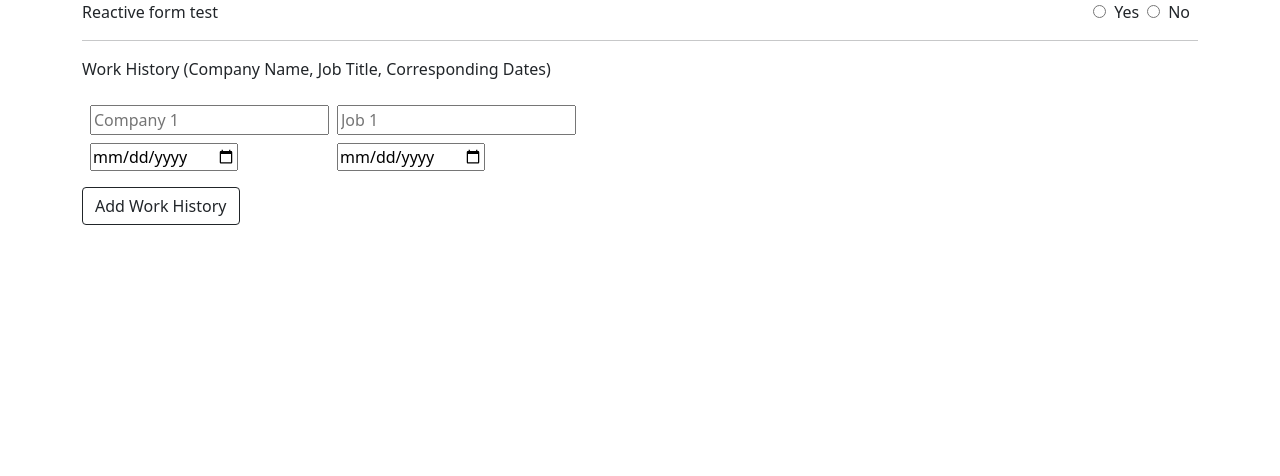
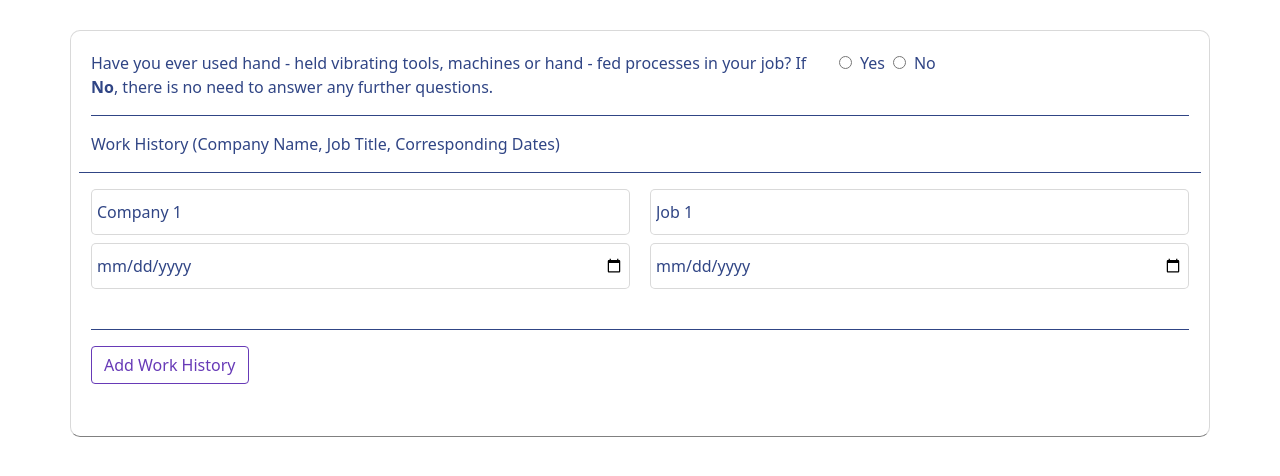
Before and after one commit to SourabhDewan/reactiveFormTask, an Angular app: page / in a window 1280 px wide. Shown: the top 476 px of the page. Built offline with nearby package versions, Linux system fonts and the light colour scheme.

Commit message:
css added

```diff
--- a/src/app/app.component.css
+++ b/src/app/app.component.css
@@ -0,0 +1,40 @@
+#form {
+    margin-top: 30px;
+    padding: 20px;
+    border: .5px solid rgba(128,128,128, .3);
+    border-bottom: .5px solid gray;
+    border-radius: 10px;
+    border-top-width:thin ;
+    color: #304585;
+}
+
+.radiobtn{
+    background-color: #673ab7;
+}
+
+.btn{
+    color: #673ab7;
+    font-weight: 500;
+    border: 1px solid rgba(128,128,128, .3)
+}
+
+.top-border{
+    border-top: .5px solid #304585
+}
+
+.input-width{
+    width: 100%;
+    padding: 10px 5px;
+    border-radius: 5px;
+    color: #304585 ;
+    border: 1px solid rgba(128,128,128, .3);
+}
+
+.input-width:hover{
+
+    border: 1px solid rgb(10, 10, 10);
+}
+
+::placeholder{
+    color: #304585;
+}
--- a/src/app/app.component.html
+++ b/src/app/app.component.html
@@ -1,48 +1,48 @@
-<form class="container" >
+<form id="form" class="container" >
     <div class="form-group">
-        <div>
-            <span>Reactive form test</span>
-            <span class="float-end"><input type="radio" name="test_case" value="yes" (click)="toDisplay()" ><label class="px-2">Yes</label>
-                <input type="radio" name="test_case" value="no" (click)="notToDisplay()"><label class="px-2">No</label></span>
+        <div class="row row-cols-2">
+            <div class="col-8">Have you ever used hand - held vibrating tools, machines or hand - fed processes in your job?
+                If <strong>No</strong>, there is no need to answer any further questions.</div>
+            <div class="col-4 float-end">
+                <input class="radioBtn" type="radio" name="test_case" value="yes" (click)="toDisplay()" ><label class="px-2">Yes</label>
+                <input class="radioBtn" type="radio" name="test_case" value="no" (click)="notToDisplay()"><label class="px-2">No</label>
+            </div>
         </div>
 
         <div *ngIf="flag == 1">
-            <div>
-                <hr>
-                <span>Test Data Date</span>
-                <span class="float-end"><input type="date"></span>
+            <div class="row row-cols-2 my-3 py-3 top-border" >
+                <span class="col-7">If <strong>Yes</strong>, What was the first year of exposure?</span>
+                <span class="col-5 float-end"><input class="input-width" type="date"></span>
 
             </div>
 
-            <div>
-                <hr>
-                <span>Test Data Date</span>
-                <span class="float-end"><input type="date"></span>
+            <div class="row row-cols-2 my-3 py-3 top-border" >
+                <span class="col-7">When was the last time you used them?</span>
+                <span class="col-5 float-end"><input class="input-width" type="date"></span>
             </div>
         </div>
 
-        <div>
-            <hr>
+        <div class="my-3 py-3 top-border">
             <div><p>Work History (Company Name, Job Title, Corresponding Dates)</p></div>
-            <div class="d-flex p-2">
-                <div class="pe-2" >
+            <div class="d-flex my-3 py-3 top-border row" >
+                <div class="pe-2 col" >
                     <div >
-                        <input type="text"  placeholder="Company 1 ">
+                        <input class="input-width" type="text"  placeholder="Company 1 ">
                     </div>
-                    <div class="py-2">
-                        <input type="date" name="" id="">
+                    <div class="pt-2">
+                        <input class="input-width" type="date">
                     </div>
                 </div>
-                <div>
+                <div class="col mb-2">
                     <div>
-                        <input type="text" placeholder="Job 1">
+                        <input class="input-width" type="text" placeholder="Job 1">
                     </div>
-                    <div class="py-2">
-                        <input type="date" name="" id="">
+                    <div class="pt-2">
+                        <input class="input-width" type="date" name="" id="">
                     </div>
                 </div>
             </div>
-            <div><button class="btn" style="border: 1px solid;">Add Work History</button></div>
+            <div class="top-border pt-3"><button class="btn btn-outline-light" style="border: 1px solid;">Add Work History</button></div>
         </div>
     </div>
 </form>
```
